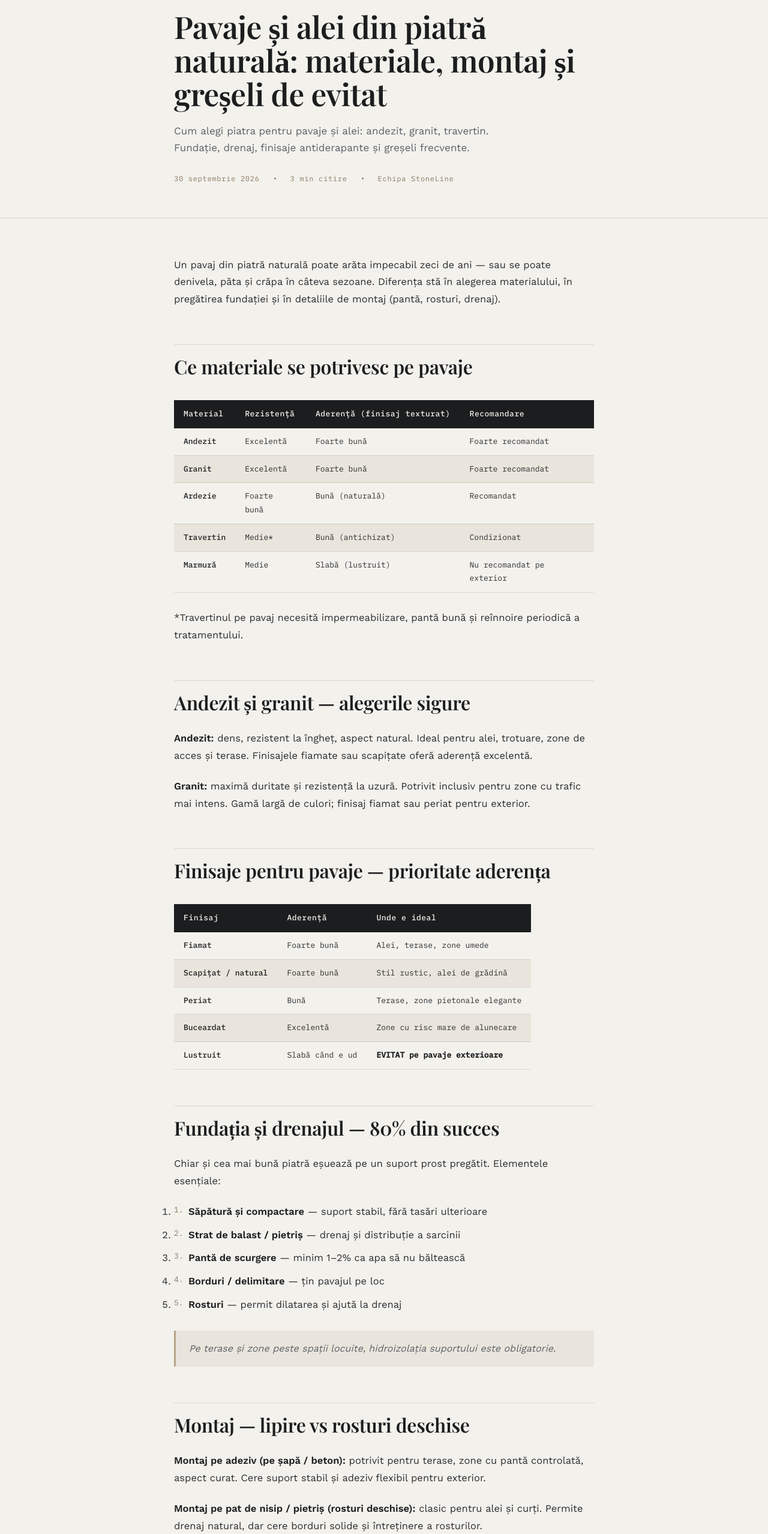
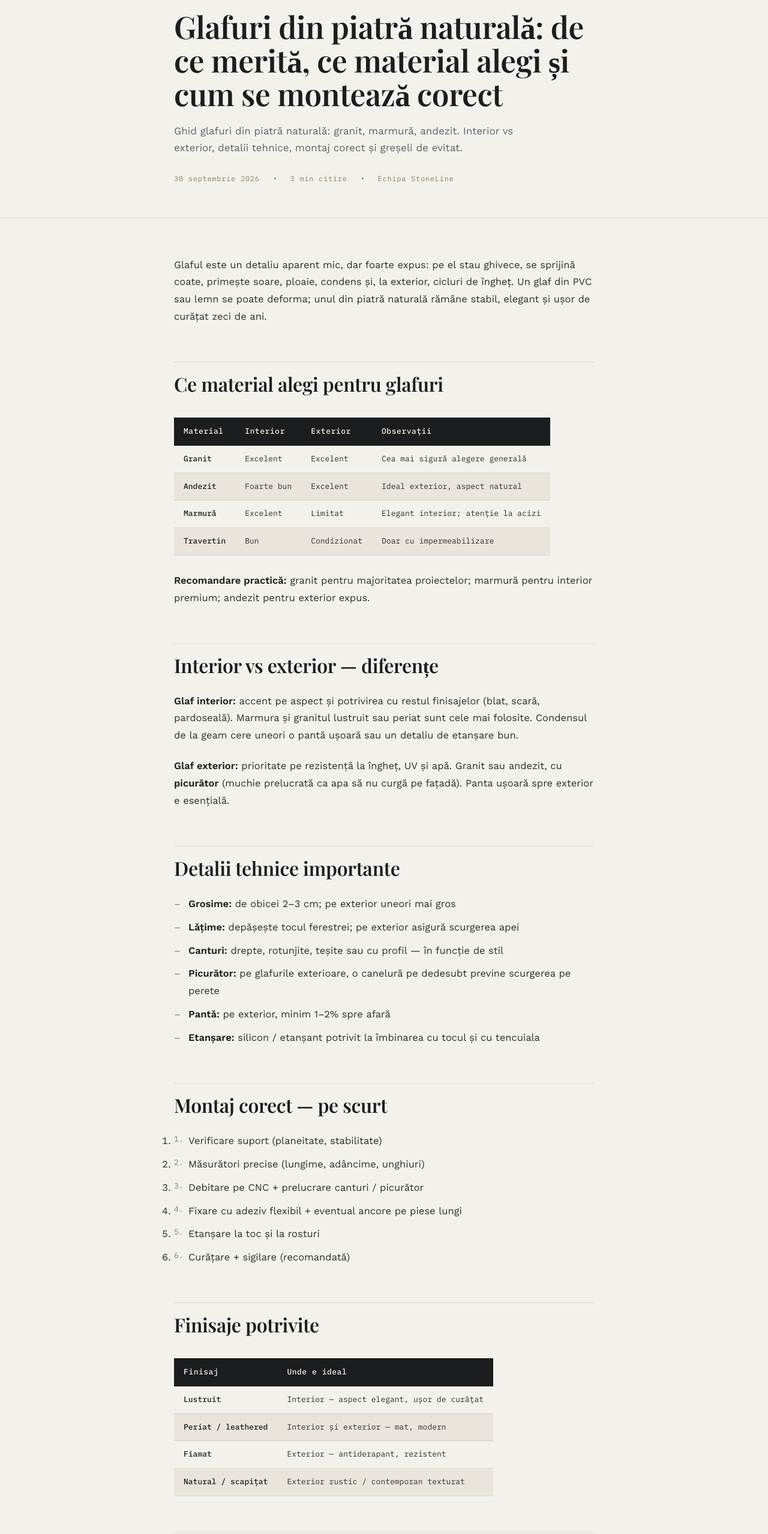
Before and after one commit to stonelinemures/stone-line-website, an Eleventy site: page posts/cum-se-întreține-corect-piatra-naturală-marmură-granit-travertin-andezit-ardezie-—-ghid-practic-2026.md in a window 1280 px wide. Shown: the part 240-2797 px from the top of the page at 60% size. Built offline with nearby package versions, Linux system fonts and the light colour scheme; Eleventy itself is replaced by a stand-in of ours; files that its build step writes are made by us from their sources; a web font is replaced by a local one.

Commit message:
Update Articol “cum-se-întreține-corect-piatra-naturală-marmură-granit-travertin-andezit-ardezie-—-ghid-practic-2026”

```diff
--- a/posts/cum-se-întreține-corect-piatra-naturală-marmură-granit-travertin-andezit-ardezie-—-ghid-practic-2026.md
+++ b/posts/cum-se-întreține-corect-piatra-naturală-marmură-granit-travertin-andezit-ardezie-—-ghid-practic-2026.md
@@ -1,83 +1,82 @@
 ---
-title: "Pavaje și alei din piatră naturală: materiale, montaj și greșeli de evitat"
-description: "Cum alegi piatra pentru pavaje și alei: andezit, granit,
-  travertin. Fundație, drenaj, finisaje antiderapante și greșeli frecvente."
+title: "Glafuri din piatră naturală: de ce merită, ce material alegi și cum se
+  montează corect"
+description: "Ghid glafuri din piatră naturală: granit, marmură, andezit.
+  Interior vs exterior, detalii tehnice, montaj corect și greșeli de evitat."
 date: 2026-09-30
 category: Aplicații
-image: /img/blog/fatade-piatra-naturala.webp
+image: /img/blog/glafuri-piatra-naturala.webp
 ---
-Un pavaj din piatră naturală poate arăta impecabil zeci de ani — sau se poate denivela, păta și crăpa în câteva sezoane. Diferența stă în alegerea materialului, în pregătirea fundației și în detaliile de montaj (pantă, rosturi, drenaj).
+Glaful este un detaliu aparent mic, dar foarte expus: pe el stau ghivece, se sprijină coate, primește soare, ploaie, condens și, la exterior, cicluri de îngheț. Un glaf din PVC sau lemn se poate deforma; unul din piatră naturală rămâne stabil, elegant și ușor de curățat zeci de ani.
 
-## Ce materiale se potrivesc pe pavaje
+## Ce material alegi pentru glafuri
 
-| Material | Rezistență | Aderență (finisaj texturat) | Recomandare |
+| Material | Interior | Exterior | Observații |
 |---|---|---|---|
-| Andezit | Excelentă | Foarte bună | Foarte recomandat |
-| Granit | Excelentă | Foarte bună | Foarte recomandat |
-| Ardezie | Foarte bună | Bună (naturală) | Recomandat |
-| Travertin | Medie* | Bună (antichizat) | Condizionat |
-| Marmură | Medie | Slabă (lustruit) | Nu recomandat pe exterior |
+| Granit | Excelent | Excelent | Cea mai sigură alegere generală |
+| Andezit | Foarte bun | Excelent | Ideal exterior, aspect natural |
+| Marmură | Excelent | Limitat | Elegant interior; atenție la acizi |
+| Travertin | Bun | Condizionat | Doar cu impermeabilizare |
 
-*Travertinul pe pavaj necesită impermeabilizare, pantă bună și reînnoire periodică a tratamentului.
+**Recomandare practică:** granit pentru majoritatea proiectelor; marmură pentru interior premium; andezit pentru exterior expus.
 
-## Andezit și granit — alegerile sigure
+## Interior vs exterior — diferențe
 
-**Andezit:** dens, rezistent la îngheț, aspect natural. Ideal pentru alei, trotuare, zone de acces și terase. Finisajele fiamate sau scapițate oferă aderență excelentă.
+**Glaf interior:** accent pe aspect și potrivirea cu restul finisajelor (blat, scară, pardoseală). Marmura și granitul lustruit sau periat sunt cele mai folosite. Condensul de la geam cere uneori o pantă ușoară sau un detaliu de etanșare bun.
 
-**Granit:** maximă duritate și rezistență la uzură. Potrivit inclusiv pentru zone cu trafic mai intens. Gamă largă de culori; finisaj fiamat sau periat pentru exterior.
+**Glaf exterior:** prioritate pe rezistență la îngheț, UV și apă. Granit sau andezit, cu **picurător** (muchie prelucrată ca apa să nu curgă pe fațadă). Panta ușoară spre exterior e esențială.
 
-## Finisaje pentru pavaje — prioritate aderența
+## Detalii tehnice importante
 
-| Finisaj | Aderență | Unde e ideal |
-|---|---|---|
-| Fiamat | Foarte bună | Alei, terase, zone umede |
-| Scapițat / natural | Foarte bună | Stil rustic, alei de grădină |
-| Periat | Bună | Terase, zone pietonale elegante |
-| Buceardat | Excelentă | Zone cu risc mare de alunecare |
-| Lustruit | Slabă când e ud | **EVITAT pe pavaje exterioare** |
+- **Grosime:** de obicei 2–3 cm; pe exterior uneori mai gros
+- **Lățime:** depășește tocul ferestrei; pe exterior asigură scurgerea apei
+- **Canturi:** drepte, rotunjite, teșite sau cu profil — în funcție de stil
+- **Picurător:** pe glafurile exterioare, o canelură pe dedesubt previne scurgerea pe perete
+- **Pantă:** pe exterior, minim 1–2% spre afară
+- **Etanșare:** silicon / etanșant potrivit la îmbinarea cu tocul și cu tencuiala
 
-## Fundația și drenajul — 80% din succes
+## Montaj corect — pe scurt
 
-Chiar și cea mai bună piatră eșuează pe un suport prost pregătit. Elementele esențiale:
+1. Verificare suport (planeitate, stabilitate)
+2. Măsurători precise (lungime, adâncime, unghiuri)
+3. Debitare pe CNC + prelucrare canturi / picurător
+4. Fixare cu adeziv flexibil + eventual ancore pe piese lungi
+5. Etanșare la toc și la rosturi
+6. Curățare + sigilare (recomandată)
 
-1. **Săpătură și compactare** — suport stabil, fără tasări ulterioare
-2. **Strat de balast / pietriș** — drenaj și distribuție a sarcinii
-3. **Pantă de scurgere** — minim 1–2% ca apa să nu băltească
-4. **Borduri / delimitare** — țin pavajul pe loc
-5. **Rosturi** — permit dilatarea și ajută la drenaj
+## Finisaje potrivite
 
-> Pe terase și zone peste spații locuite, hidroizolația suportului este obligatorie.
-
-## Montaj — lipire vs rosturi deschise
-
-**Montaj pe adeziv (pe șapă / beton):** potrivit pentru terase, zone cu pantă controlată, aspect curat. Cere suport stabil și adeziv flexibil pentru exterior.
-
-**Montaj pe pat de nisip / pietriș (rosturi deschise):** clasic pentru alei și curți. Permite drenaj natural, dar cere borduri solide și întreținere a rosturilor.
+| Finisaj | Unde e ideal |
+|---|---|
+| Lustruit | Interior — aspect elegant, ușor de curățat |
+| Periat / leathered | Interior și exterior — mat, modern |
+| Fiamat | Exterior — antiderapant, rezistent |
+| Natural / scapițat | Exterior rustic / contemporan texturat |
 
 ## Greșeli frecvente
 
 | Greșeală | Consecință | Cum eviți |
 |---|---|---|
-| Fără pantă de scurgere | Bălți → îngheț → fisuri | Minim 1–2% pantă |
-| Fundație slabă / netasată | Denivelări, plăci care se mișcă | Compactare + strat de drenaj |
-| Finisaj lustruit pe exterior | Alunecare | Fiamat / periat / scapițat |
-| Travertin fără tratament | Pete, degradare | Impermeabilizare + întreținere |
-| Rosturi greșite / lipsă borduri | Migrarea plăcilor | Borduri + rosturi corecte |
+| Fără pantă pe exterior | Apă pe fațadă, infiltrații | Pantă 1–2% + picurător |
+| Material slab pe exterior | Fisuri, pete, degradare | Granit sau andezit |
+| Etanșare proastă la toc | Infiltrații, mucegai | Etanșant potrivit, aplicat corect |
+| Glaf prea scurt / îngust | Apă pe perete, aspect nefinisat | Măsurători corecte + depășire toc |
+| Montaj doar pe spumă | Instabilitate în timp | Adeziv pentru piatră + fixare solidă |
 
 ## Întrebări frecvente
 
-**Care e cea mai bună piatră pentru alee în România?**
-Andezitul și granitul. Rezistă la îngheț, uzură și oferă aderență bună în finisaj texturat.
+**Care e cel mai bun material pentru glaf exterior?**
+Granitul și andezitul. Rezistă la îngheț, soare și apă, cu întreținere redusă.
 
-**Ce grosime de piatră e recomandată?**
-De obicei 2–3 cm pe suport de beton; pe pat de nisip se folosesc deseori piese mai groase. Depinde de trafic și de sistem.
+**Ce grosime e recomandată?**
+Cel mai des 2 sau 3 cm. Pe exterior, în funcție de deschidere, se poate opta pentru 3 cm.
 
-**Cât durează montajul unui pavaj?**
-O alee sau terasă medie (30–50 mp) durează de obicei 3–7 zile lucrătoare.
+**Se pot face glafuri pe colț, L, sau cu decupaje?**
+Da. Debităm pe CNC după măsurători — inclusiv forme speciale.
 
-**Se poate repara un pavaj denivelat?**
-Da, parțial — se ridică zonele afectate, se reface suportul și se remontează. Prevenția (fundație bună) e însă mai ieftină.
+**Cât durează montajul?**
+Pentru un set obișnuit de glafuri (câteva ferestre), de obicei câteva ore până la o zi, după ce piesele sunt debitate.
 
 ---
 
-Un pavaj reușit din piatră naturală începe de la fundație și drenaj, nu doar de la alegerea pietrei. La StoneLine te ajutăm să alegi materialul potrivit și să ai un montaj care rezistă la traficul și la iernile din România.
+Glaful din piatră naturală e o investiție mică raportată la impactul pe termen lung: stabilitate, aspect și întreținere ușoară. La StoneLine producem și montăm glafuri pe măsură — de la o fereastră la toată casa.
```
Also changed, not shown: img/blog/glafuri-piatra-naturala.webp (added).
